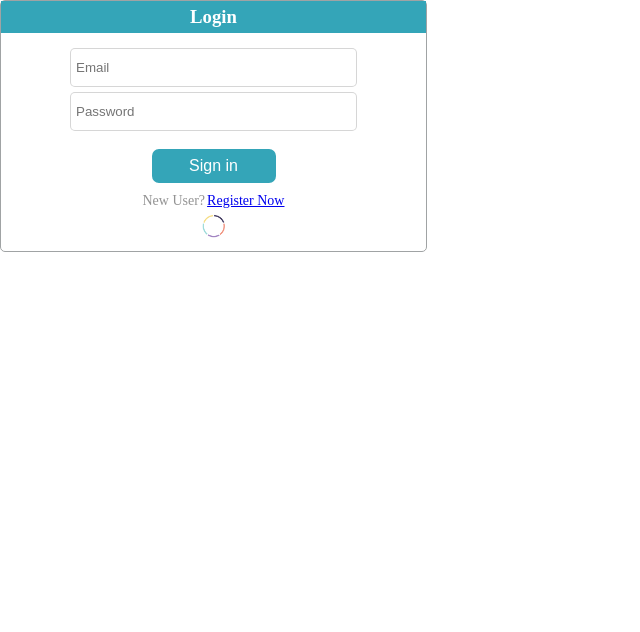
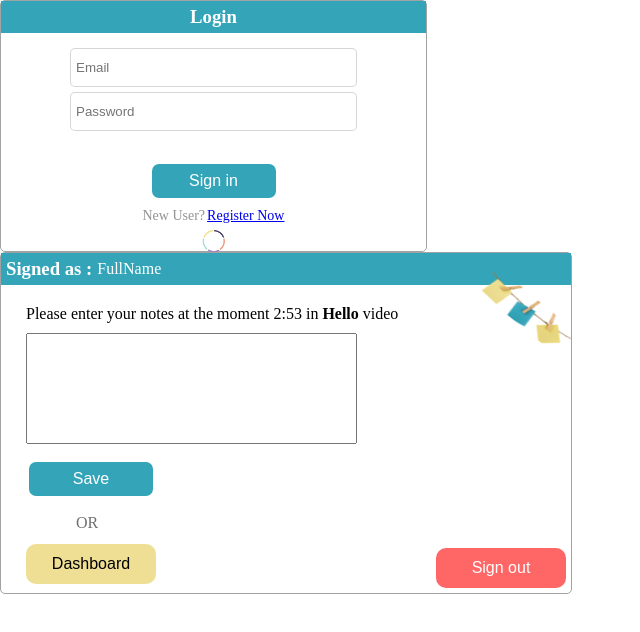
Before and after one commit to ProgFadi/youtube_extension, a website: page index.html in a window 1280 px wide. Shown: the whole page, without its empty margins (0-640 px from the left). Drawn offline with Linux system fonts and the light colour scheme.

Commit message:
commit 2
save popup added as seperate div in html design with all css style

```diff
--- a/index.html
+++ b/index.html
@@ -22,5 +22,25 @@
             <div id="div-progress"><img src="assets/img/rta_loading.gif" id="image-progress"></div>
         </div>
     </div>
+
+    <div id="div-save">
+        <div id="topdiv-save">
+            <h3 id="heading-signedas">Signed as :</h3>
+            <p id="fullname">FullName</p>
+        </div>
+        <div id="form-cont-div">
+            <form id="form-save-notes" action="">
+
+                    <p id="msg_note">Please enter your notes at the moment 2:53 in <b id="video_name">Hello</b> video </p>
+                    <textarea name="notes" id="txtarea_notes" cols="45" rows="10"></textarea>
+                    <button type="submit" id="btn-save">Save</button>
+
+            </form>
+            <span id="span-or">OR</span>
+            <button type="button" id="btn-dashboard">Dashboard</button>
+        </div>
+        <button type="button" id="btn-signout">Sign out</button>
+        <img id="img-logo" src="assets/img/logo.png" alt="">
+    </div>
 </body>
 </html>
--- a/main.css
+++ b/main.css
@@ -1,5 +1,14 @@
 *{
     margin: 0px;
+}
+button{
+    outline: none;
+
+}
+button:hover{
+   cursor: pointer;
+
+
 }
 #div-login {
     width: 425px;
@@ -43,7 +52,7 @@
     align-items: center;
   }
 
-  #btn-login {
+  #btn-login,#btn-save {
       height: 40px;
       color: white;
     width: 130px;
@@ -51,6 +60,7 @@
     border-radius: 10px;
     background-color: #34a5b8;
     font-size: 16px;
+    margin-top: 15px;
   }
   #btn-login:hover{
       cursor: pointer;
@@ -88,3 +98,95 @@
     color: white;
 
   }
+
+
+#div-save{
+    position: relative;
+    width: 570px;
+    height: 340px;
+    border: solid;
+    border-radius: 5px;
+    border-color: rgba(159,162,163,0.98);
+    border-width: 1px;
+}
+  #topdiv-save{
+
+      display: flex;
+      flex-direction: row;
+      align-items: center;
+      width: 570px;
+      height: 32px;
+
+      background-color: #34a5b8;
+
+    }
+    #heading-signedas{
+        margin-left: 5px;
+        color: white;
+
+    }
+    #fullname{
+        margin-left: 5px;
+        color: white
+    }
+    #form-cont-div{
+
+        display: flex;
+        flex-direction: column;
+
+        margin-top: 15px;
+        padding: 5px;
+        margin-left: 20px;
+        margin-right: 20px;
+    }
+    #txtarea_notes{
+        margin-top: 10px;
+        width: 325px;
+       height: 105px;
+       resize: none;
+       overflow: auto;
+    }
+
+    #form-save-notes{
+        display: flex;
+        flex-direction: column;
+
+    }
+    #span-or{
+        margin-left: 50px;
+        margin-top: 15px;
+        color: #707070;
+    }
+    #btn-dashboard {
+        height: 40px;
+      color: black;
+      width: 130px;
+      border: none;
+
+      border-radius: 10px;
+      background-color:#EEDF94;
+      font-size: 16px;
+      margin-top: 12px;
+    }
+    #btn-signout {
+        height: 40px;
+      color: white;
+      width: 130px;
+      border: none;
+     position: absolute;
+     bottom: 5px;
+     right: 5px;;
+      border-radius: 10px;
+      background-color:#FF6767;
+      font-size: 16px;
+      margin-top: 12px;
+    }
+    #img-logo{
+        width: 110px;
+        height: 75px;
+        position: absolute;
+        top:20px;
+        right: -10px;
+        transform: rotate(10deg);
+
+    }
```
Also changed, not shown: assets/img/logo.png (added), dist/index.html, dist/index.js, dist/logo.fb412750.png (added), 3 other files.
